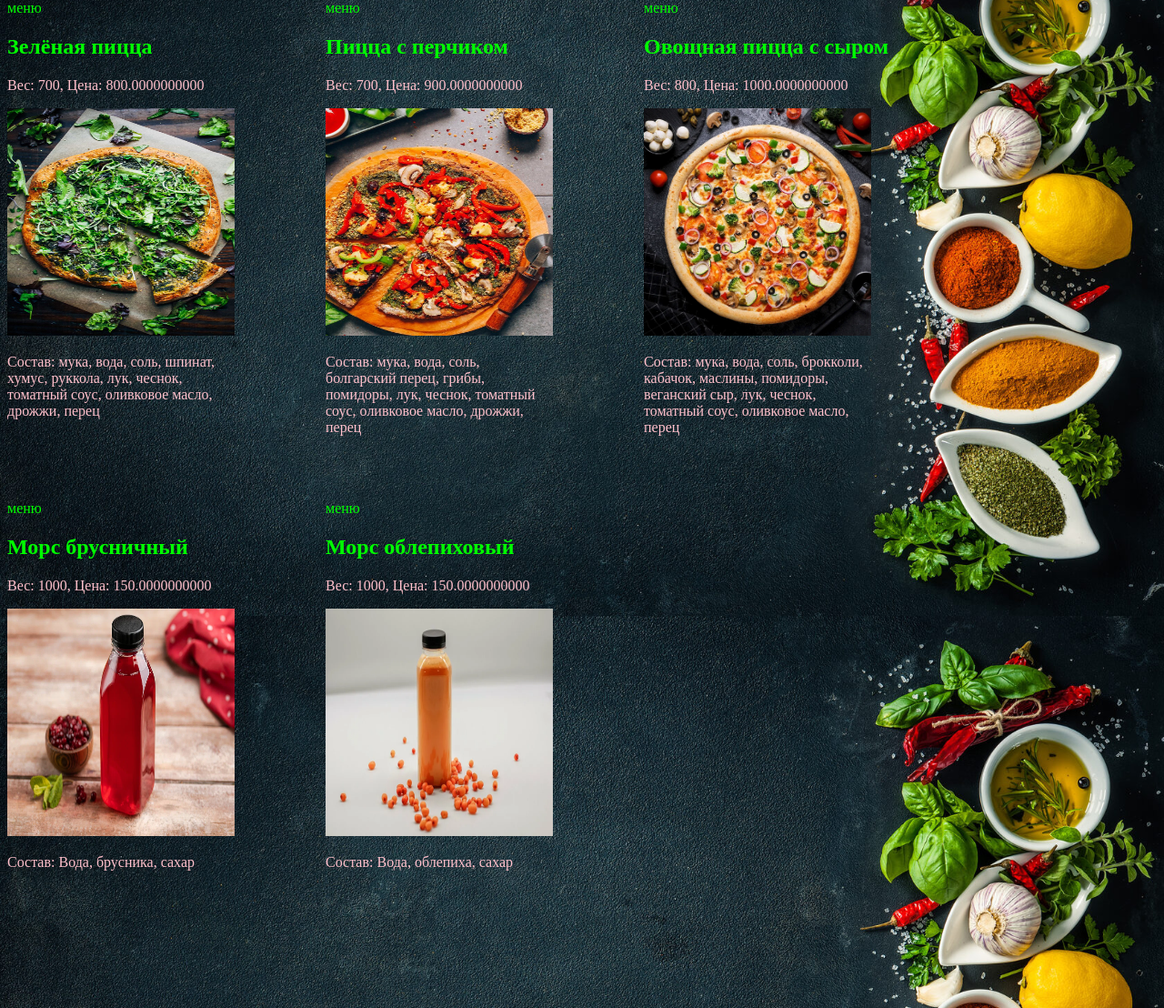
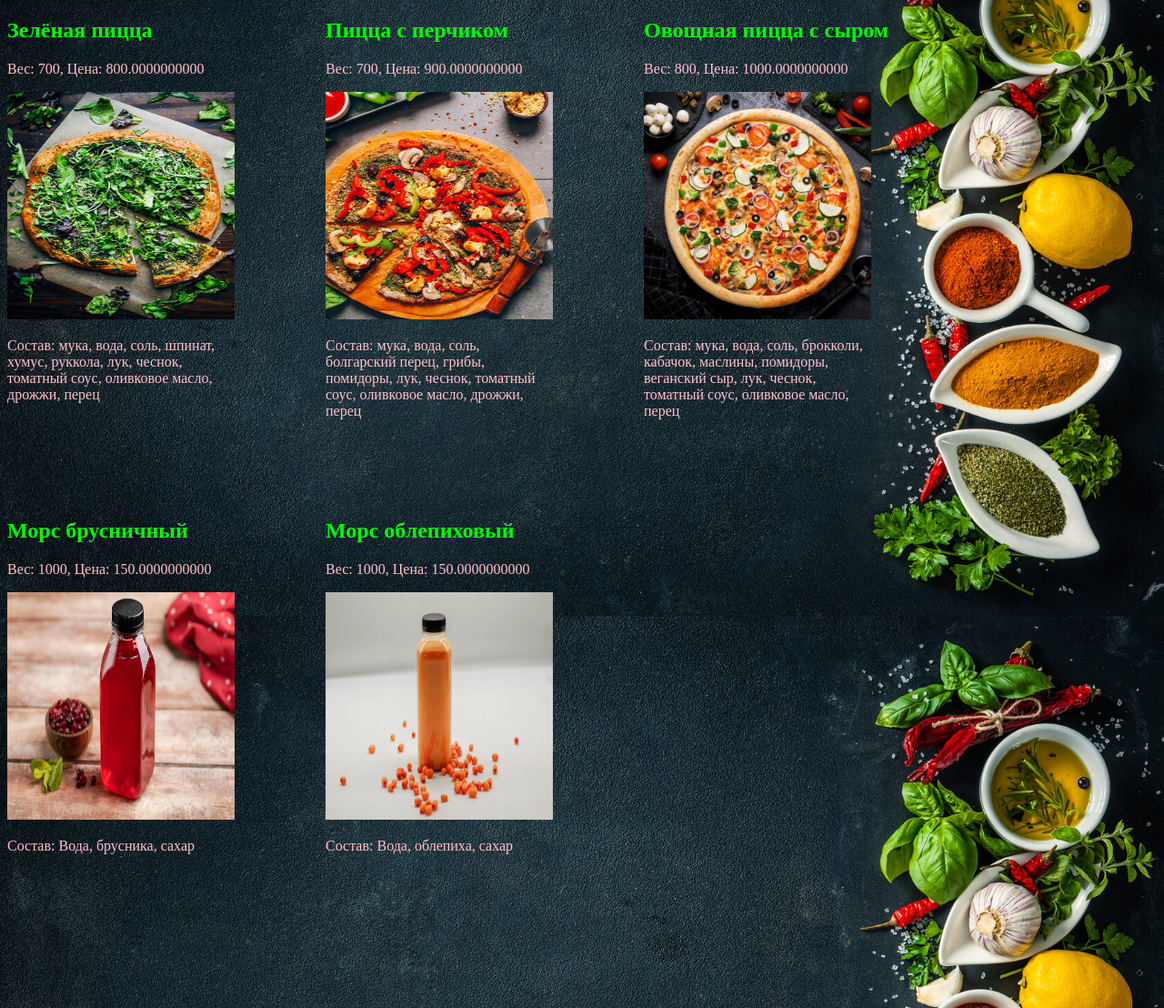
Before and after one commit to Vorobish/site2, a FastAPI app: page /menu in a window 1280 px wide. Shown: the part 176-1284 px from the top of the page at 91% size. Run offline with FastAPI, Linux system fonts and the light colour scheme.

Commit message:
Версия 5

```diff
--- a/app/templates/menu.html
+++ b/app/templates/menu.html
@@ -9,7 +9,7 @@
 {% block content %}
 <div id="main">
     {% for menu in menus %}
-    <div>меню
+    <div>
         <h2>{{ menu.name_food }}</h2>
         <p>Вес: {{ menu.weight_gr }}, Цена: {{ menu.price }}</p>
         <img src="static/{{ menu.image }}" style="width: 250px; height: 250px;">
```
Also changed, not shown: db_food.db, 1 other file.
